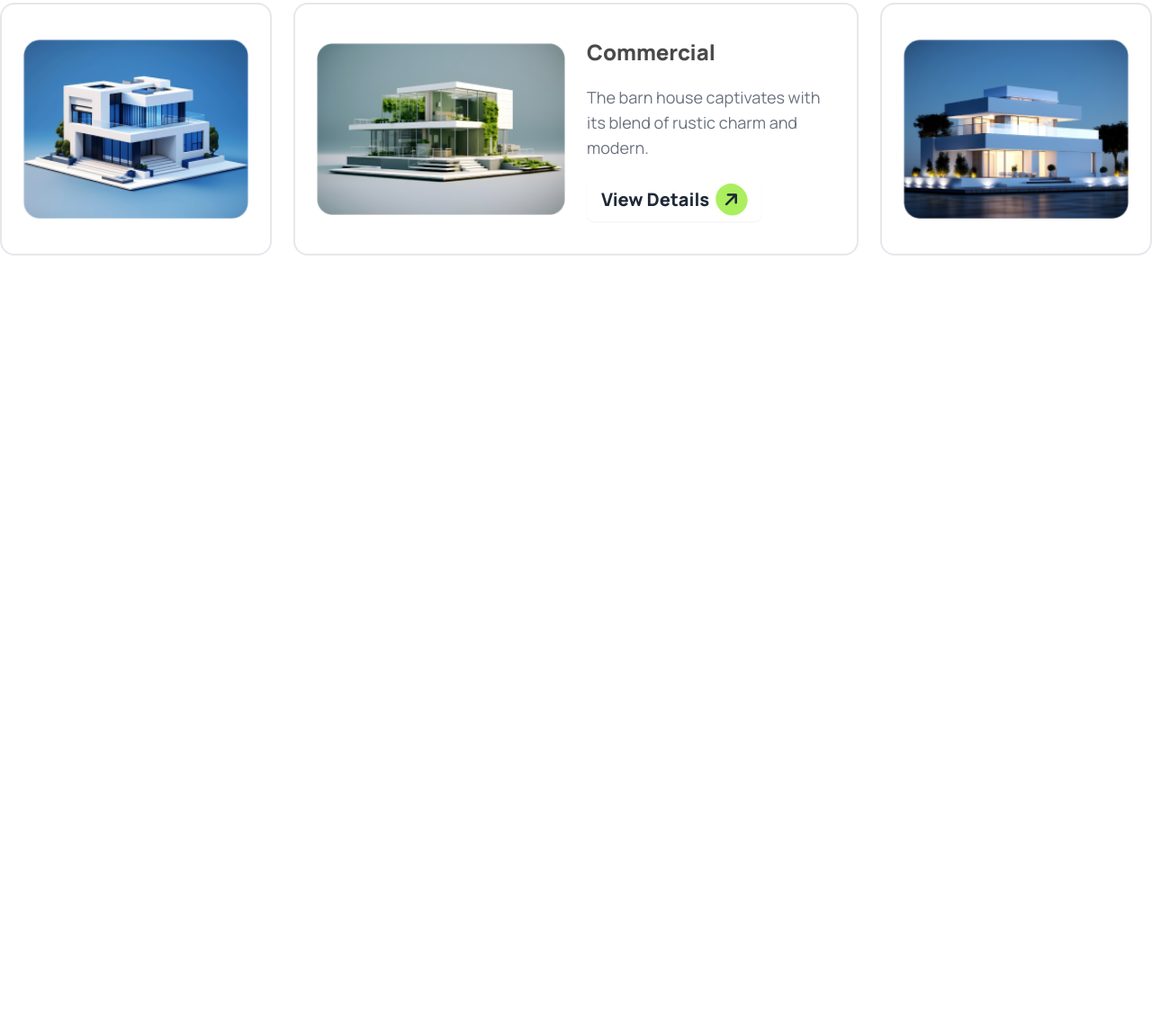
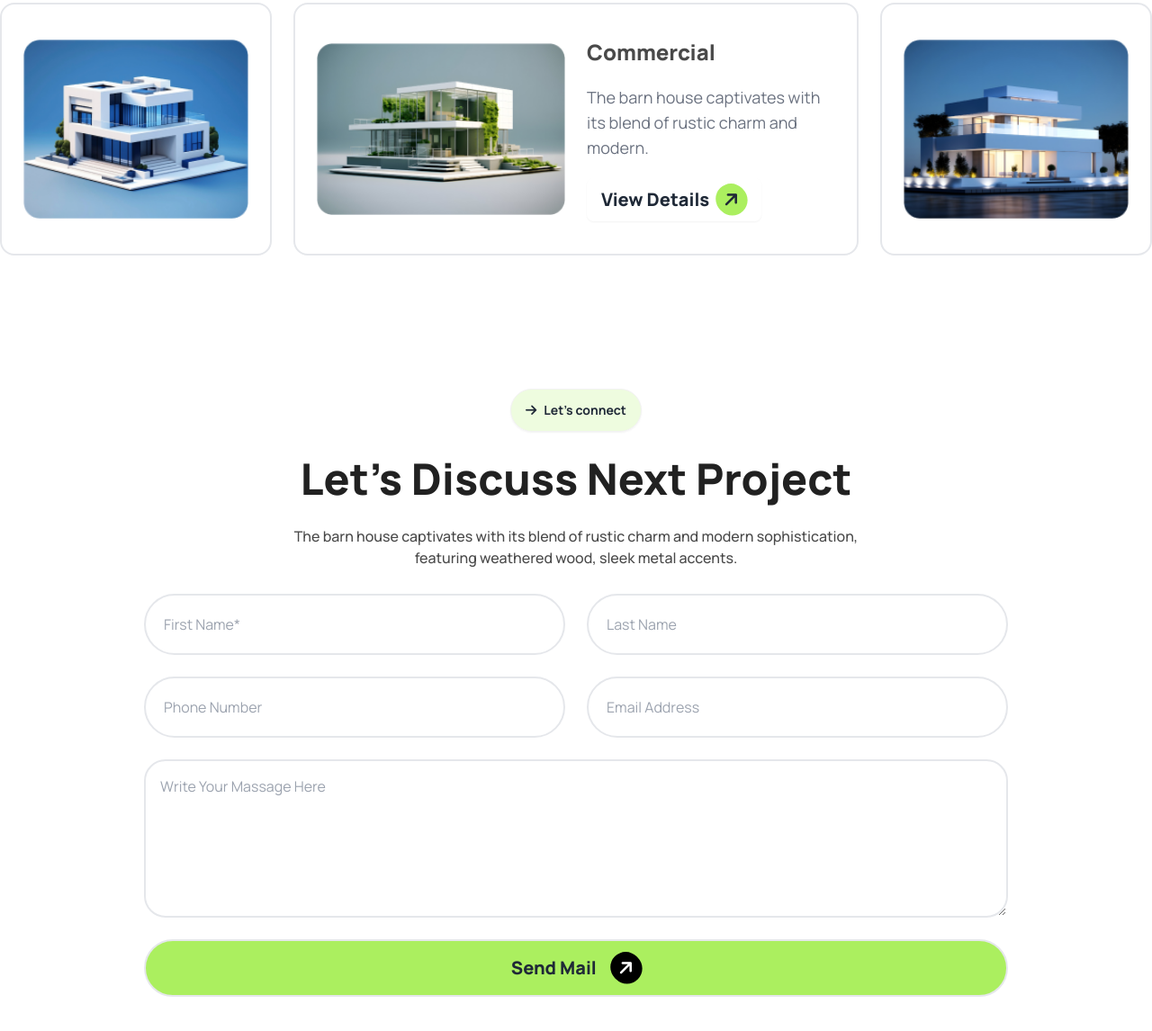
Before and after one commit to Motakabbir65/Assignment-3, a plain HTML site: page index.html in a window 1280 px wide. Shown: the part 2820-3966 px from the top of the page at 90% size. Before the commit the page ends 3184 px from the top, so only its background shows below. Drawn offline with nearby package versions, Linux system fonts and the light colour scheme.

Commit message:
added Discuss cotainer section

```diff
--- a/index.html
+++ b/index.html
@@ -300,6 +300,45 @@
     </div>
 
   </section>
+   <!-- Discuss section -->
+   <section id="#Discuss_background" class="border-t-2 lg:border-t-4 border-white py-8 lg:py-16 ">
+
+    <!-- Discuss cotainer -->
+    <div class="container mx-auto space-y-7">
+
+      <!-- Let's connect btn -->
+      <div class="btn flex bg-[#ABEF5F33] rounded-full px-4 py-3 w-fit text-center mx-auto">
+        <i class="fa-solid fa-arrow-right inline"></i>
+        <p class="inline font-bold">Let's connect</p>
+      </div>
+
+      <h1 class="text-3xl text-center  text-[#212121] font-black leading-normal lg:text-5xl">Let's Discuss Next
+        Project</h1>
+      <p class="leading-normal font-medium text-[#494949] text-center lg:w-[50%] lg:mx-auto">The barn house captivates
+        with its blend of rustic charm and modern sophistication, featuring weathered wood, sleek metal accents.</p>
+
+      <!-- input container -->
+      <div class="grid grid-cols-1 lg:grid-cols-2 gap-6  lg:w-[75%] mx-auto">
+
+        <input class="border-2 p-5 rounded-full outline-0" placeholder="First Name*" type="text">
+
+        <input class="border-2 p-5 rounded-full outline-0" placeholder="Last Name" type="text">
+
+        <input class="border-2 p-5 rounded-full outline-0" placeholder="Phone Number" type="number">
+
+        <input class="border-2 p-5 rounded-full outline-0" placeholder="Email Address" type="email">
+
+        <textarea class="border-2 row-span-2 lg:col-span-2 p-4 rounded-3xl outline-0 h-44"
+          placeholder="Write Your Massage Here" name="" id=""></textarea>
+
+        <button
+          class=" px-6 py-3 text-xl font-extrabold bg-btn_background rounded-full border-2 border-btn_bg lg:col-span-2 ">Send
+          Mail<i class="fa-solid fa-arrow-right bg-black text-white -rotate-45 p-2  rounded-full ml-4"></i>
+        </button>
+      </div>
+    </div>
+  </section>
+
 
 
  </main>
```
